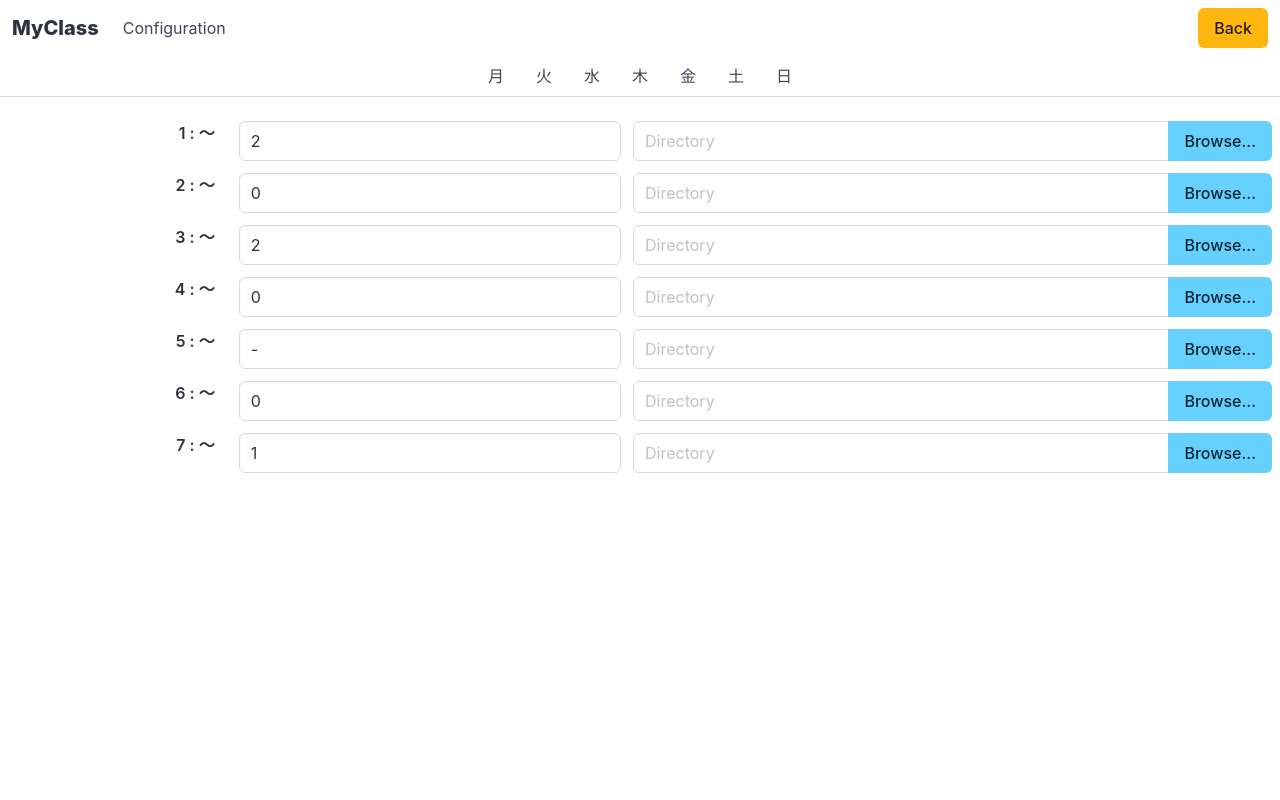
After one commit to na-trium-144/my-class, a Flask app: template templates/config.html in a window 1280 px wide. The commit adds this page. Run offline with Flask 2, Linux system fonts and the light colour scheme; the template is opened without the code that fills it: most values are stand-ins (such as "Sample title", 1, 10 or a date in 2020); some libraries are stand-ins or nearby versions.

Commit message:
設定画面作った

```diff
--- a/app.py
+++ b/app.py
@@ -1,5 +1,6 @@
 #!/usr/bin/env python3
 from flask import Flask, redirect, url_for, render_template, request, make_response
+
 # from dotenv import dotenv_values
 import os
 import datetime
@@ -8,49 +9,36 @@ import json
 import subprocess
 import markdown
 import urllib
+# from tkinter import filedialog
+import subprocess
 
 # config = dotenv_values()  # take environment variables from .env.
+cl_length = 7
 config = {
-	"rootdir":"",
-	"time":[],
-	"dirs":[
-		[],
-		[],
-		[],
-		[],
-		[],
-		[],
-		[],
-	],
-	"descriptions":[
-		[],
-		[],
-		[],
-		[],
-		[],
-		[],
-		[],
-	]
+    "time": ["00:00"] * cl_length,
+    "dirs": [[""] * cl_length for _ in range(7)],
 }
 if os.path.exists("config.json"):
     with open("config.json", "r") as cf:
         config = json.loads(cf.read())
-rootdir = config["rootdir"]
 
 app = Flask(__name__)
+
 
 @app.route("/")
 @app.route("/<day>/<cl>/")
 def root(day=None, cl=None):
     is_root = False
     now = datetime.datetime.now()
-    nowday = now.weekday() #月=0
+    nowday = now.weekday()  # 月=0
     nowcl = 0
     for cltime in config["time"]:
         nowendtime = cltime
         if now.time() < datetime.time(hour=int(cltime[:2]), minute=int(cltime[-2:]), second=0):
             break
         nowcl += 1
+    if nowcl >= cl_length:
+        nowcl = cl_length - 1
     if cl is None:
         is_root = True
         day = nowday
@@ -58,87 +46,122 @@ def root(day=None, cl=None):
     else:
         day = int(day)
         cl = int(cl)
-    cl_length = len(config["time"])
-    cldir = getdir(day, cl)
-    targetdir = os.path.join(rootdir, cldir)
+    targetdir = getdir(day, cl)
+    # targetdir = os.path.join(rootdir, cldir)
+    cldir = targetdir[targetdir.rfind("/")+1:]
     files = []
-    if cldir and os.path.exists(targetdir):
+    if os.path.exists(targetdir):
         files = os.listdir(targetdir)
         files.sort(key=lambda x: os.path.getmtime(os.path.join(targetdir, x)))
         files = [f for f in files if f.endswith(".pdf") or f.endswith(".PDF")]
     description_raw = getdescription(day, cl)
     description = markdown.markdown(description_raw)
 
-    return render_template("index.html",
-        is_root=is_root, day=day, cl=cl, nowday=nowday, nowcl=nowcl, cl_length=cl_length, files=files, nowendtime=nowendtime,
-        cldir=cldir, description=description, description_raw=description_raw)
-
-# @app.route("/<day>/<cl>/edit")
-# def editpage(day=None, cl=None):
-#     day = int(day)
-#     cl = int(cl)
-#     cl_length = len(config["time"])
-#     cldir = getdir(day, cl)
-#     description_raw = getdescription(day, cl)
-#
-#     return render_template("edit.html", day=day, cl=cl, cl_length=cl_length, cldir=cldir, description_raw=description_raw)
+    return render_template(
+        "index.html",
+        is_root=is_root,
+        day=day,
+        cl=cl,
+        cl_length=cl_length,
+        nowday=nowday,
+        nowcl=nowcl,
+        nowendtime=nowendtime,
+        files=files,
+        cldir=cldir,
+        description=description,
+        description_raw=description_raw,
+    )
 
 @app.route("/<day>/<cl>/edit", methods=["post"])
 def editsave(day=None, cl=None):
     day = int(day)
     cl = int(cl)
     description_raw = request.form["description"]
-    while day >= len(config["description"]):
-        config["description"].append([])
-    while cl >= len(config["description"][day]):
-        config["description"][day].append("")
-    config["description"][day][cl] = description_raw
+    savedescription(day, cl, description_raw)
+    return redirect(url_for("root", day=day, cl=cl))
+
+def saveconfig():
     with open("config.json", "w") as cf:
         cf.write(json.dumps(config))
-    return redirect(url_for("root", day=day, cl=cl))
-
 
 def getdescription(day, cl):
-    if day < len(config["description"]) and cl < len(config["description"][day]):
-        return config["description"][day][cl]
+    targetdir = getdir(day, cl)
+    # targetdir = os.path.join(rootdir, cldir)
+    if os.path.exists(os.path.join(targetdir, "myclass.md")):
+        with open(os.path.join(targetdir, "myclass.md"), "r") as fs:
+            return fs.read()
     return ""
+def savedescription(day, cl, md):
+    targetdir = getdir(day, cl)
+    # targetdir = os.path.join(rootdir, cldir)
+    if os.path.exists(targetdir):
+        with open(os.path.join(targetdir, "myclass.md"), "w") as fs:
+            fs.write(md)
+
 
 def getdir(day, cl):
     dirs = ""
     dirs = config["dirs"][day]
     targetdir = ""
-    if cl >= 0 and cl < len(dirs):
-        targetdir = dirs[cl]
-        return targetdir
-    return ""
+    targetdir = dirs[cl]
+    return targetdir
+
 
 @app.route("/<day>/<cl>/open")
 def opendir(day, cl):
     day = int(day)
     cl = int(cl)
-    cldir = getdir(day, cl)
-    target = os.path.join(rootdir, cldir)
-    if cldir and os.path.exists(target):
+    target = getdir(day, cl)
+    # target = os.path.join(rootdir, cldir)
+    if os.path.exists(target):
         try:
-            subprocess.Popen(["explorer.exe", target]) #windows
+            subprocess.Popen(["explorer.exe", target])  # windows
         except:
             try:
-                subprocess.Popen(["open", target]) #mac
+                subprocess.Popen(["open", target])  # mac
             except:
-                subprocess.Popen(["xdg-open", target]) #linux
+                subprocess.Popen(["xdg-open", target])  # linux
     return ""
+
 
 @app.route("/<day>/<cl>/<filename>")
 def getfile(day, cl, filename):
     day = int(day)
     cl = int(cl)
-    cldir = getdir(day, cl)
-    target = os.path.join(rootdir, cldir, filename)
-    if cldir and os.path.exists(target):
+    target = getdir(day, cl)
+    # target = os.path.join(rootdir, cldir, filename)
+    if os.path.exists(target):
         with open(target, "rb") as f:
             res = make_response(f.read())
             res.headers["content-type"] = "application/pdf"
             return res
 
-if __name__=="__main__":
+@app.route("/config/<day>")
+def configpage(day):
+    day = int(day)
+    return render_template(
+        "config.html",
+        day=day,
+        subtitle="Configuration",
+        time=config["time"],
+        dir=config["dirs"][day]
+    )
+@app.route("/config/selectdir/<day>/<cl>")
+def config_dir(day, cl):
+    day = int(day)
+    cl = int(cl)
+    dir = subprocess.run(["./dialog.py", config["dirs"][day][cl]], stdout=subprocess.PIPE, encoding="utf-8").stdout
+    if dir:
+        config["dirs"][day][cl] = dir
+        saveconfig()
+        return dir
+@app.route("/config/settime/<day>/<cl>/<tm>")
+def settime(day, cl, tm):
+    day = int(day)
+    cl = int(cl)
+    config["time"][cl] = tm
+    saveconfig()
+    return ""
+
+if __name__ == "__main__":
     app.run(port=8000)
--- /dev/null
+++ b/dialog.py
@@ -0,0 +1,4 @@
+#!/usr/bin/env python3
+from tkinter import filedialog
+import sys
+print(filedialog.askdirectory(initialdir=sys.argv[1]), end="")
--- /dev/null
+++ b/templates/base.html
@@ -0,0 +1,54 @@
+<html>
+<head>
+  <title>MyClass</title>
+  <link rel="stylesheet" href="/static/css/bulma.min.css">
+  <script>
+    function desc_view(){
+      document.getElementById('desc_view').className = "is-block";
+      document.getElementById('desc_edit').className = "is-hidden";
+    }
+    function desc_edit(){
+      document.getElementById('desc_view').className = "is-hidden";
+      document.getElementById('desc_edit').className = "is-block";
+    }
+
+    function navbarBurgerClick(){
+      document.getElementById('navbar-burger').classList.toggle('is-active');
+      document.getElementById('navbar-menu').classList.toggle('is-active');
+    }
+  </script>
+</head>
+<body>
+  <nav class="navbar">
+    <div class="navbar-brand">
+      <div class="navbar-item">
+        <div class="title is-5">
+          MyClass
+        </div>
+      </div>
+      {% block subtitle %}
+
+      {% endblock %}
+      <a class="navbar-burger" id="navbar-burger" onclick="navbarBurgerClick()">
+        <span></span>
+        <span></span>
+        <span></span>
+      </a>
+    </div>
+    <div class="navbar-menu" id="navbar-menu">
+      <div class="navbar-start">
+      </div>
+      <div class="navbar-end">
+        <div class="navbar-item">
+          <div class="buttons">
+            {% block buttons %}{% endblock %}
+          </div>
+        </div>
+      </div>
+    </div>
+  </nav>
+  <div class="">
+    {% block content %}{% endblock %}
+  </div>
+</body>
+</html>
--- /dev/null
+++ b/templates/config.html
@@ -0,0 +1,64 @@
+{% extends 'base.html' %}
+{% block buttons %}
+<a href="/" class="button is-warning">Back</a>
+{% endblock %}
+{% block subtitle %}
+<span class="navbar-item">Configuration</span>
+{% endblock %}
+{% block content %}
+<div class="tabs is-centered">
+  <ul>
+    {% for d in range(7) %}
+      {% if d == day %}
+      <li class="is-active">
+      {% else %}
+      <li>
+      {% endif %}
+        <a href="/config/{{ d }}">
+          {{ "月火水木金土日"[d] }}
+        </a>
+      </li>
+    {% endfor %}
+  </ul>
+</div>
+<script>
+  async function selectdir(d, t){
+    const res = await fetch(`/config/selectdir/${d}/${t}`);
+    if(res.ok){
+      const val = await res.text();
+      document.getElementById(`dir${d}_${t}`).value = val.slice(val.lastIndexOf("/")+1);
+    }
+  }
+  async function settime(d, t){
+    const time = document.getElementById(`time${t}`).value;
+    const res = await fetch(`/config/settime/${d}/${t}/${time}`);
+  }
+</script>
+<div class="m-2">
+  {% for t in range(7) %}
+    <div class="field is-horizontal">
+      <div class="field-label">
+        <label class="label">{{ t + 1 }} : 〜</label>
+      </div>
+      <div class="field-body">
+        <div class="field">
+          <div class="control">
+            <input class="input" type="text" id="time{{t}}" placeholder="12:34" value="{{time[t]}}" size="5" onchange="(()=>{settime({{day}}, {{t}});})();">
+          </div>
+        </div>
+        <div class="field has-addons">
+          <div class="control is-expanded">
+            <input class="input" type="text" id="dir{{day}}_{{t}}" placeholder="Directory" value="{{dir[t][dir[t].rfind("/")+1:]}}"readonly>
+          </div>
+          <div class="control">
+            <a class="button is-info" onclick="(()=>{selectdir({{day}}, {{t}});})();">
+              Browse...
+            </a>
+          </div>
+        </div>
+
+      </div>
+    </div>
+  {% endfor %}
+</div>
+{% endblock %}
```
Also changed, not shown: templates/index.html (+9 -50 lines), README.md.
